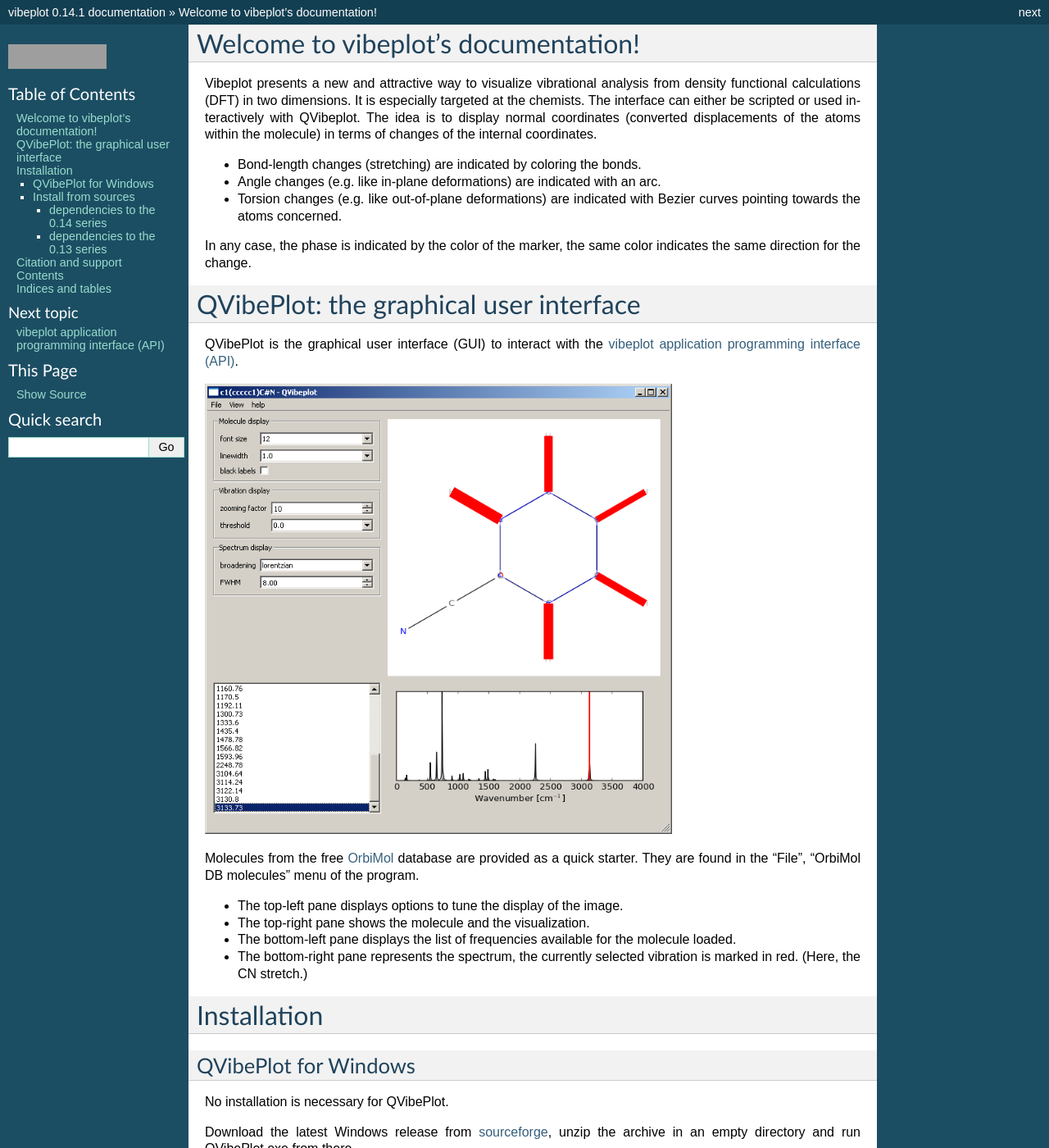
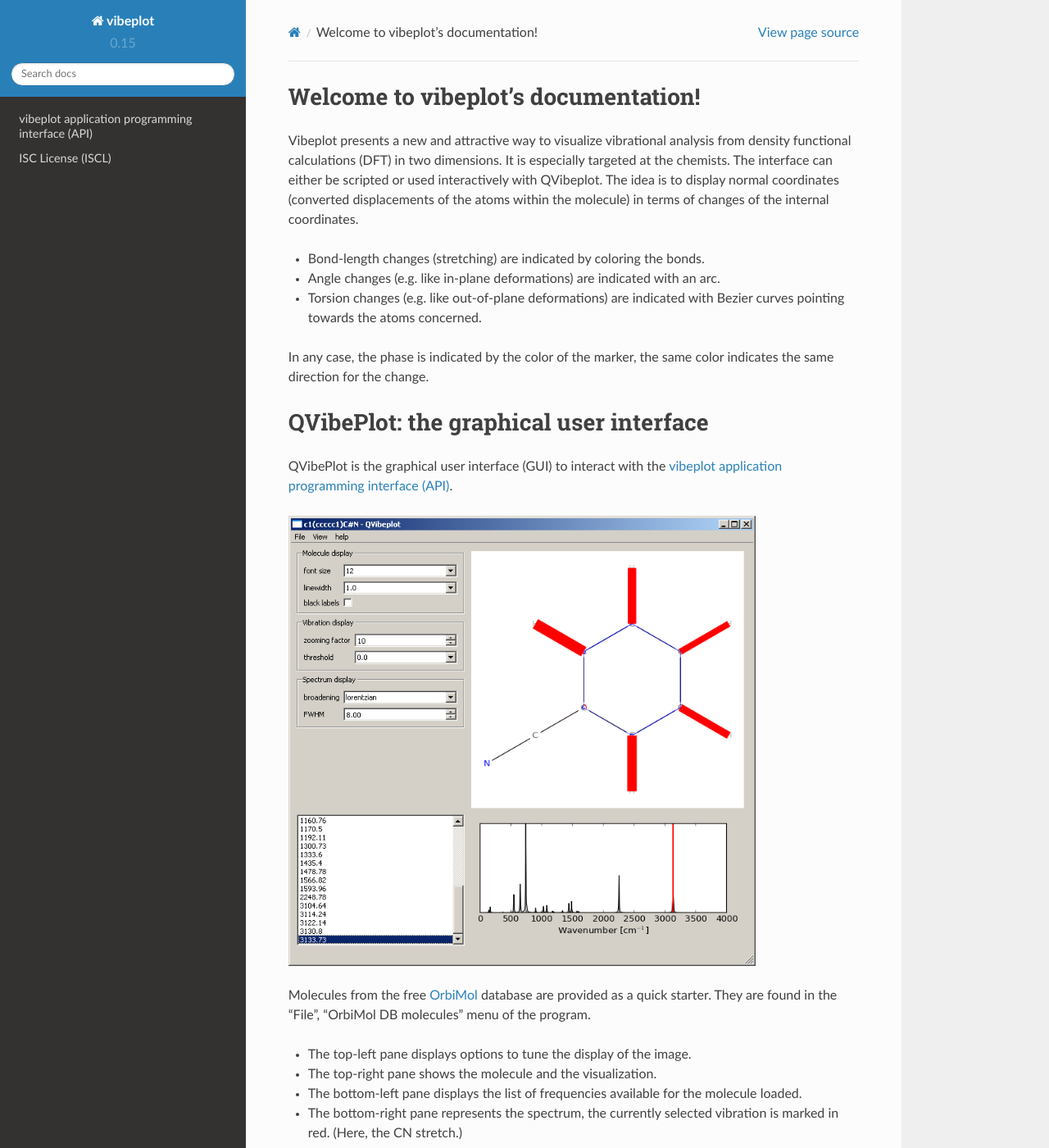
Before and after one commit to christianwick/vibeplot, a Sphinx documentation site: the page built from sphinx/index.rst, in a window 1280 px wide and 1400 px high. Shown: the whole window at 82% size. Built offline with Sphinx 7.4.7 and the Read the Docs theme 2.0.0, drawn with Linux system fonts in a browser that asks for light colours; some of the changed text lies outside the part shown; grey boxes are pictures that could not be loaded.

Commit message:
google-style docstring

```diff
--- a/sphinx/conf.py
+++ b/sphinx/conf.py
@@ -12,6 +12,7 @@
 # serve to show the default.
 
 import sys, os
+import sphinx_rtd_theme
 
 # If extensions (or modules to document with autodoc) are in another directory,
 # add these directories to sys.path here. If the directory is relative to the
@@ -26,16 +27,10 @@
 # Add any Sphinx extension module names here, as strings. They can be extensions
 # coming with Sphinx (named 'sphinx.ext.*') or your custom ones.
 extensions = ['sphinx.ext.autodoc', 'sphinx.ext.autosummary',
-              'sphinx.ext.intersphinx', 'numpydoc']
+              'sphinxcontrib.napoleon']
 autodoc_default_flags = ['members']
 autoclass_content = 'class'
 autodoc_member_order = 'bysource'
-numpydoc_show_class_members = False
-intersphinx_cache_limit = 10
-intersphinx_mapping = dict(
-    matplotlib=('http://matplotlib.sourceforge.net', None),
-    openbabel=('http://openbabel.org/docs/current', None)
-)
 #exclude_patterns = ['api.rst', 'cite.rst']
 
 # Add any paths that contain templates here, relative to this directory.
@@ -52,16 +47,16 @@
 
 # General information about the project.
 project = u'vibeplot'
-copyright = u'(c) 2011-2013, Mathias Laurin'
+copyright = u'(c) 2011-2014, Mathias Laurin'
 
 # The version info for the project you're documenting, acts as replacement for
 # |version| and |release|, also used in various other places throughout the
 # built documents.
 #
 # The short X.Y version.
-version = '0.14'
+version = '0.15'
 # The full version, including alpha/beta/rc tags.
-release = '0.14.1'
+release = '0.15.0'
 
 # The language for content autogenerated by Sphinx. Refer to documentation
 # for a list of supported languages.
@@ -102,7 +97,7 @@
 
 # The theme to use for HTML and HTML Help pages.  See the documentation for
 # a list of builtin themes.
-html_theme = 'default'
+html_theme = 'sphinx_rtd_theme'
 
 # Theme options are theme-specific and customize the look and feel of a theme
 # further.  For a list of options available for each theme, see the
@@ -110,7 +105,7 @@
 #html_theme_options = {}
 
 # Add any paths that contain custom themes here, relative to this directory.
-#html_theme_path = []
+html_theme_path = [sphinx_rtd_theme.get_html_theme_path()]
 
 # The name for this set of Sphinx documents.  If None, it defaults to
 # "<project> v<release> documentation".
```
Also changed, not shown: QVibePlot.py (+8 -0 lines), 1 other file.
